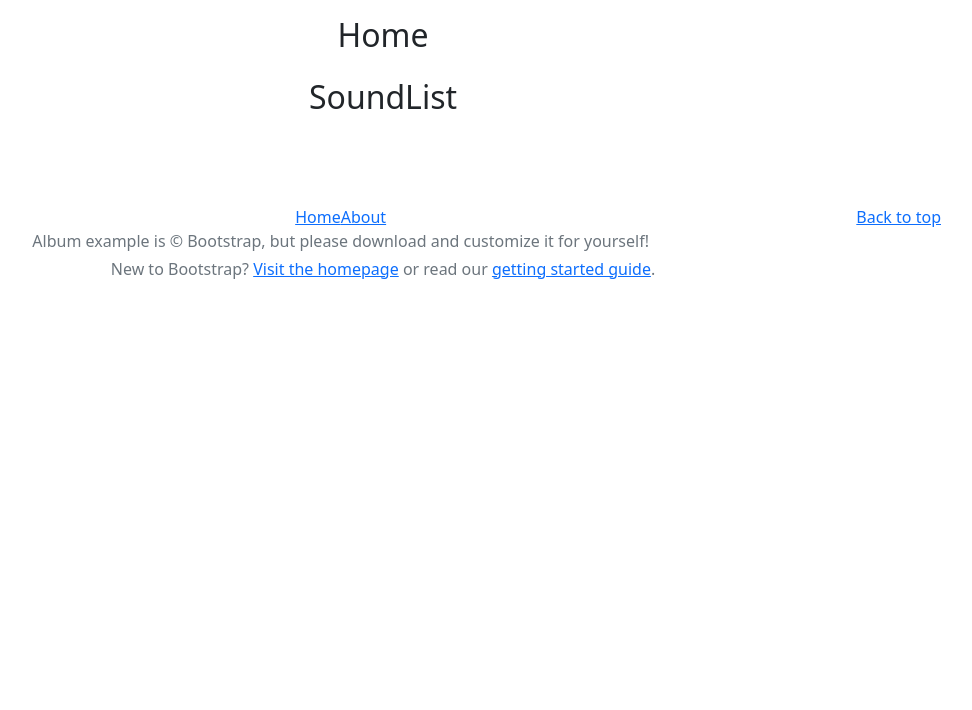
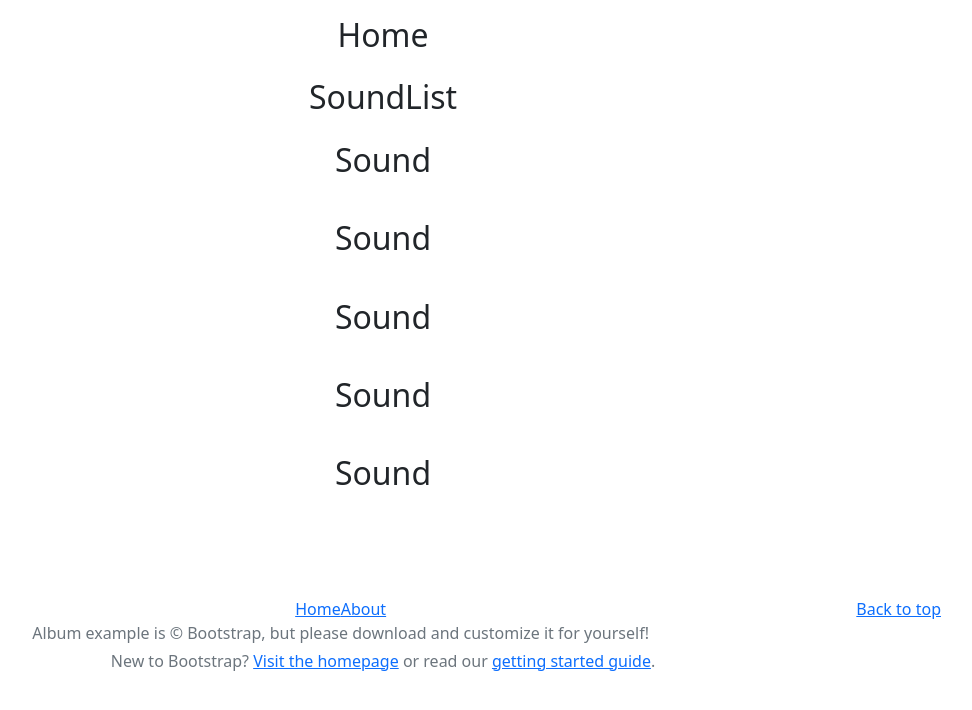
Before and after one commit to pedrocatre/asmr-waves-frontend2, a React (Create React App) app: page / in a window 1280 px wide. Shown: the top 710 px of the page, without its empty margins (257-1229 px from the left). Built offline with nearby package versions, Linux system fonts and the light colour scheme; no server answers.

Commit message:
loop over sounds

```diff
--- a/package.json
+++ b/package.json
@@ -7,6 +7,7 @@
     "@testing-library/react": "^12.1.4",
     "@testing-library/user-event": "^13.5.0",
     "bootstrap": "^5.1.3",
+    "howler": "^2.2.3",
     "react": "^18.0.0",
     "react-dom": "^18.0.0",
     "react-router-dom": "^6.3.0",
--- a/src/App.js
+++ b/src/App.js
@@ -5,8 +5,8 @@ import {
     Routes,
     Route,
 } from "react-router-dom";
-import About from "./routes/about";
-import Home from "./routes/home";
+import About from "./about";
+import Home from "./home";
 import { Link } from "react-router-dom";
 
 function App() {
--- a/src/routes/soundlist.jsx
+++ b/src/Sound.jsx
@@ -1,7 +1,7 @@
-export default function SoundList() {
+export default function Sound() {
     return (
         <main style={{ padding: "1rem 0" }}>
-            <h2>SoundList</h2>
+            <h2>Sound</h2>
         </main>
     );
 }
--- /dev/null
+++ b/src/soundlist.jsx
@@ -0,0 +1,37 @@
+import sounds from './sounds.js';
+import Sound from './Sound';
+import React, {Component} from 'react';
+
+class SoundsList extends React.Component {
+
+    constructor(props) {
+        super(props);
+        console.log("this.props.user", this.props.user);
+        this.state = {
+            sounds: sounds
+        };
+
+
+    }
+
+    renderSounds() {
+        return this.state.sounds.map((sound, index) => {
+            return <Sound/>
+        })
+    }
+
+    render() {
+        return (
+            <main style={{ padding: "1rem 0" }}>
+                <h2>SoundList</h2>
+
+                <div className="row">
+                    {this.renderSounds()}
+                </div>
+            </main>
+        );
+    }
+
+}
+
+export default SoundsList;
--- /dev/null
+++ b/src/sounds.js
@@ -0,0 +1,98 @@
+import CouchImg from './images/couch.jpg';
+import FingersImg from './images/fingers.jpg';
+import FireImg from './images/fire.jpg';
+import WavesCrashingOnRocksImg from './images/waves_crashing_on_rocks.jpg';
+import LowThunderImg from './images/low_thunder.jpg';
+import KeyboardTypingImg from './images/keyboard_typing.jpg';
+import fireMp3 from './sounds/fire.mp3';
+import wavesCrashingOnRocksMp3 from './sounds/waves_crashing_on_rocks.mp3';
+import lowThunderMp3 from './sounds/low_thunder.mp3';
+import keyboardTypingMp3 from './sounds/keyboard_typing.mp3';
+import couchMp4 from './sounds/couch_tapping.mp4';
+import {Howl, Howler} from 'howler';
+
+// We use sprites for the songs as a trick. Just playing the sound in a loop creates a noticeable gap
+// read more about it here https://github.com/goldfire/howler.js/issues/360
+export default [
+    {
+        id: 'couch-tapping',
+        title: 'Couch Tapping',
+        sound: new Howl({
+            src: [couchMp4],
+            sprite: {
+                main: [100, 30000, true]
+            },
+            onend: function() {
+                console.log('Finished Fire!');
+            }
+        }),
+        isPlaying: false,
+        volume: 70,
+        img: CouchImg
+    },
+    {
+        id: 'fire',
+        title: 'Fire',
+        sound: new Howl({
+            src: [fireMp3],
+            sprite: {
+                main: [100, 27000, true]
+            },
+            onend: function() {
+                console.log('Finished Fire!');
+            }
+        }),
+        isPlaying: false,
+        volume: 50,
+        img: FireImg
+    },
+    {
+        id: 'waves-crashing-on-rocks',
+        title: 'Waves Crashing on Rocks',
+        sound: new Howl({
+            src: [wavesCrashingOnRocksMp3],
+            sprite: {
+                main: [100, 45000, true]
+            },
+            onend: function() {
+                console.log('Finished Crashing on Rocks!');
+            }
+        }),
+        isPlaying: false,
+        volume: 50,
+        img: WavesCrashingOnRocksImg
+    },
+    {
+        id: 'low-thunder',
+        title: 'Low Thunder',
+        sound: new Howl({
+            src: [lowThunderMp3],
+            sprite: {
+                main: [100, 8000, true]
+            },
+            onend: function() {
+                console.log('Finished low thunder!');
+            }
+        }),
+
+        isPlaying: false,
+        volume: 50,
+        img: LowThunderImg
+    },
+    {
+        id: 'keyboard-typing',
+        title: 'Keyboard',
+        sound: new Howl({
+            src: [keyboardTypingMp3],
+            sprite: {
+                main: [100, 7000, true]
+            },
+            onend: function() {
+                console.log('Finished keyboard typing!');
+            }
+        }),
+        isPlaying: false,
+        volume: 50,
+        img: KeyboardTypingImg
+    }
+]
```
Also changed, not shown: src/about.jsx (renamed from src/routes/about.jsx), src/home.jsx (renamed from src/routes/home.jsx), 2 other files (tests, documents, lock files or other folders).
